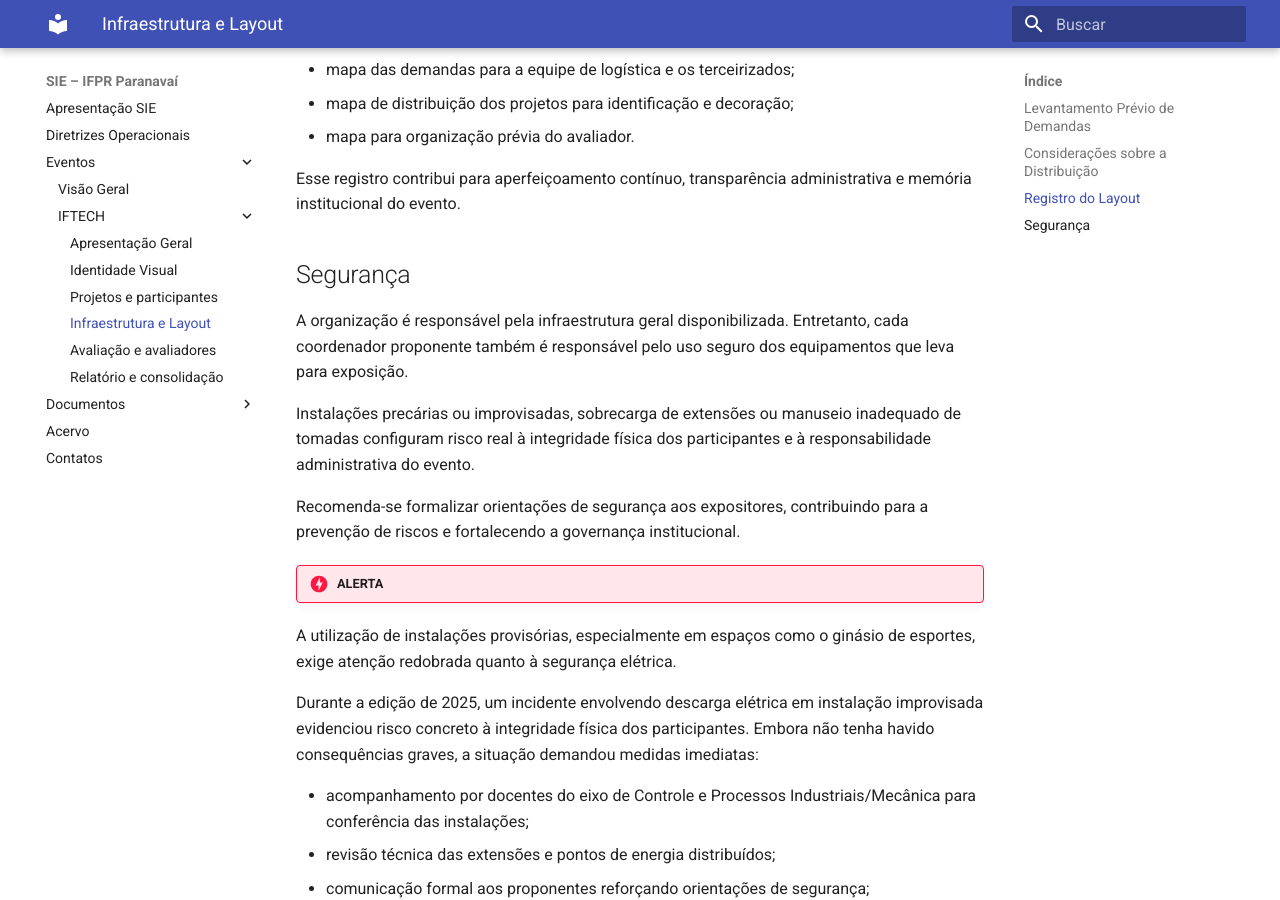
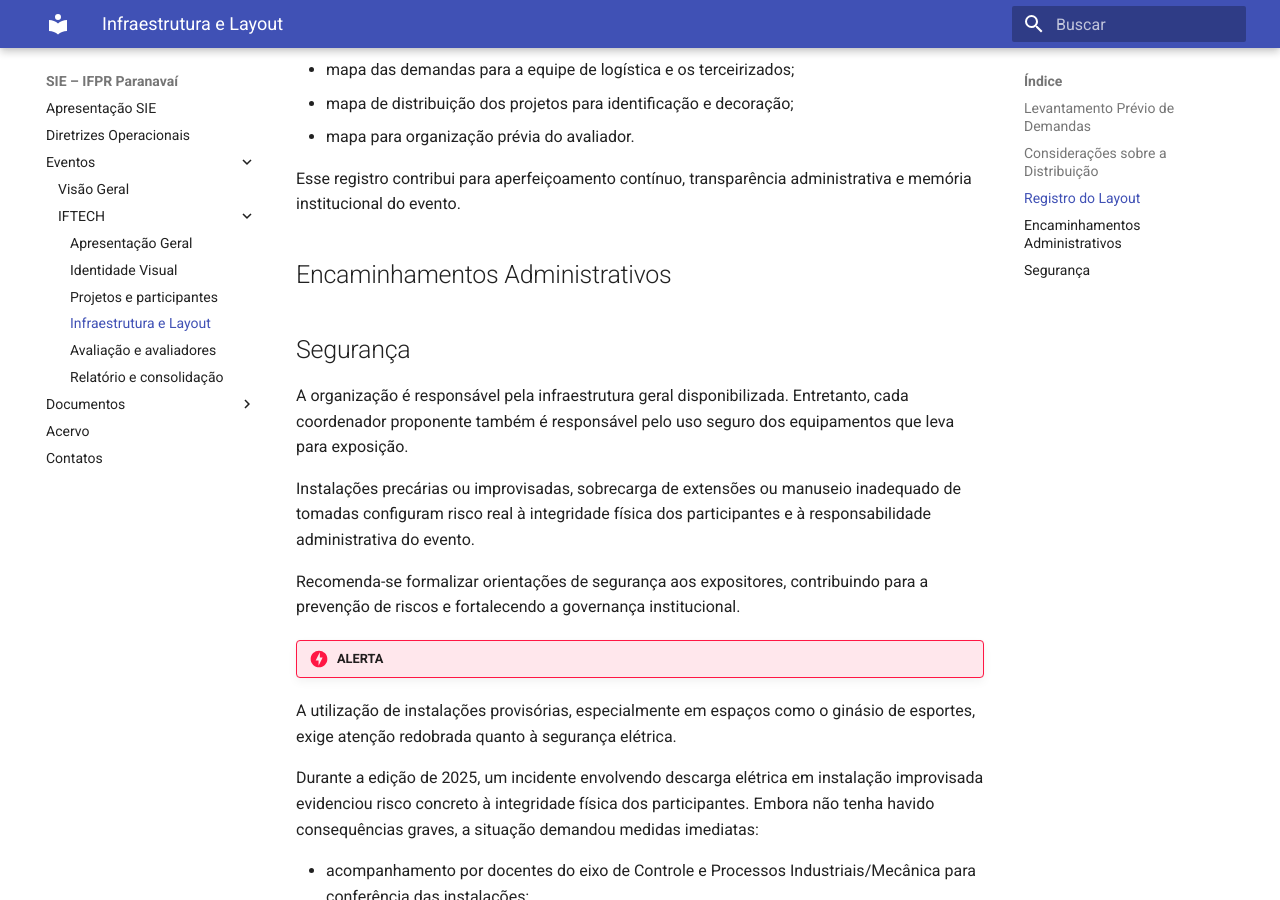
Before and after one commit to ifpr-sie-paranavai/dossie, an MkDocs documentation site: the page built from docs/eventos/iftech/layout.md, in a window 1280 px wide and 900 px high, scrolled down 1221 px. Built offline with MkDocs 1.6.1 and Material for MkDocs 9.7.7, drawn with Linux system fonts in a browser that asks for light colours.

Commit message:
Update layout.md

```diff
--- a/docs/eventos/iftech/layout.md
+++ b/docs/eventos/iftech/layout.md
@@ -39,6 +39,10 @@ Recomenda-se manter registro documental do layout para fins distintos, incluindo
 
 Esse registro contribui para aperfeiçoamento contínuo, transparência administrativa e memória institucional do evento.
 
+## Encaminhamentos Administrativos
+
+
+
 ## Segurança
 
 A organização é responsável pela infraestrutura geral disponibilizada. Entretanto, cada coordenador proponente também é responsável pelo uso seguro dos equipamentos que leva para exposição.
```
